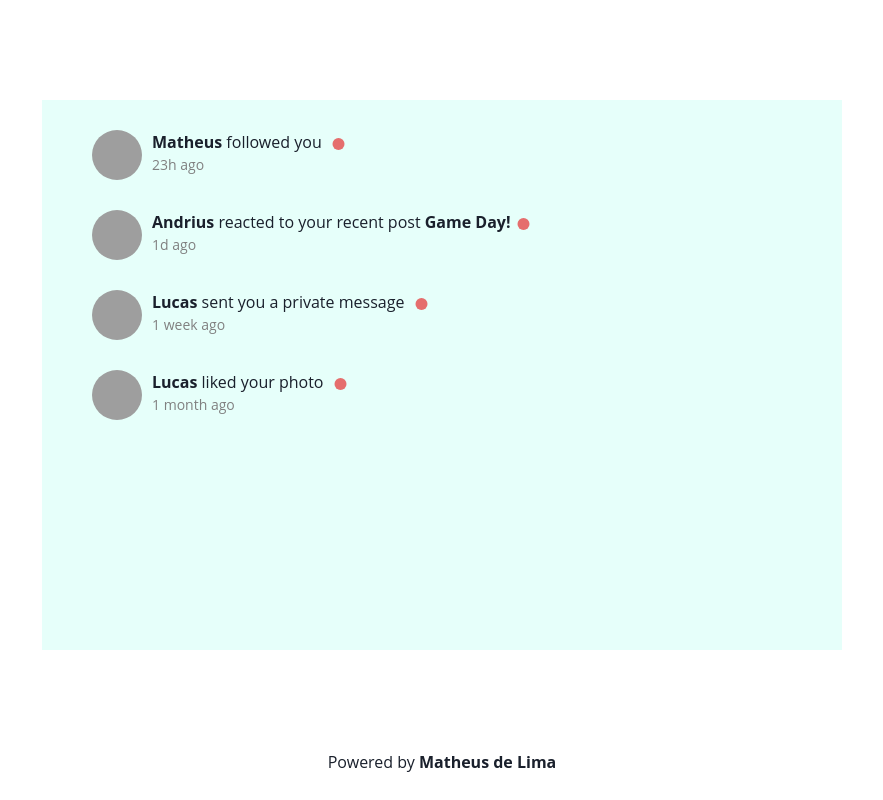
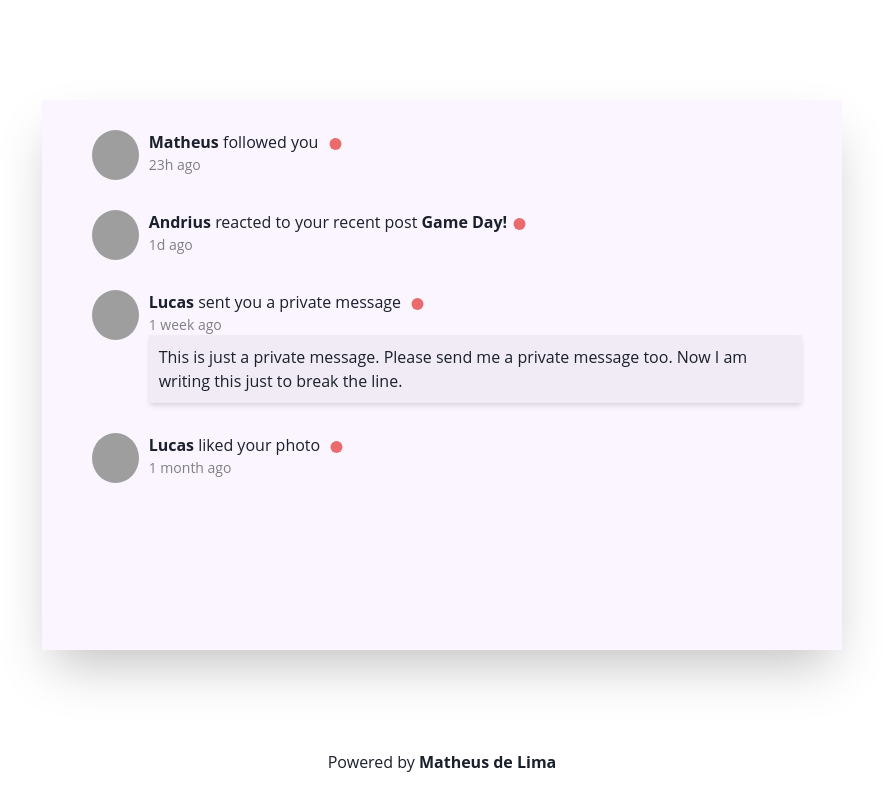
Before and after one commit to delimamatheus/notification-page, a Next.js app: page / in a window 1280 px wide. Shown: the whole page, without its empty margins (198-1081 px from the left). Built offline with nearby package versions, Linux system fonts and the light colour scheme; grey boxes are pictures that could not be loaded.

Commit message:
✨ add `PrivateMessage` interface and function

```diff
--- a/src/components/pages/Home/content.tsx
+++ b/src/components/pages/Home/content.tsx
@@ -2,6 +2,7 @@ import { Box, Center, Flex, Icon, Image, Text } from '@chakra-ui/react'
 import * as React from 'react'
 import { MessageProps } from '../../../interfaces/Home/IMessage'
 import { NotificationBoxProps } from '../../../interfaces/Home/INotificationBox'
+import { PrivateMessageProps } from '../../../interfaces/Home/IPrivateMessage'
 
 export function Message({
     name,
@@ -34,6 +35,18 @@ export function Message({
     )
 }
 
+export function PrivateMessage({
+    message
+}: PrivateMessageProps){
+    return (
+        <>
+            <Box bgColor={'RGBA(0, 0, 0, 0.04)'} ml={'10px'} boxShadow={'md'} w={'100%'}>
+                <Text p={'10px'}>{message}</Text>
+            </Box>
+        </>
+    )
+}
+
 export function NotificationBox({
     image,
     name,
@@ -56,7 +69,7 @@ export function NotificationBox({
                 </Box>
 
                 {/* Message */}
-                <Box>
+                <Box w={'100%'}>
                     <Message
                         name={name}
                         message={message}
--- /dev/null
+++ b/src/interfaces/Home/IPrivateMessage.tsx
@@ -0,0 +1,3 @@
+export interface PrivateMessageProps{
+    message: string
+}
--- a/src/pages/index.tsx
+++ b/src/pages/index.tsx
@@ -1,7 +1,7 @@
 import { Box, Center, Text } from '@chakra-ui/react'
 import Head from 'next/head'
 import styles from '../../styles/Home.module.css'
-import { NotificationBox } from '../components/pages/Home'
+import { NotificationBox, PrivateMessage } from '../components/pages/Home'
 import { MainLayout } from '../layout/MainLayout'
 
 export default function Home() {
@@ -16,11 +16,12 @@ export default function Home() {
       <MainLayout>
         <Center>
           <Box
-            bgColor={'#E6FFFA'}
+            bgColor={'#FAF5FF'}
             w={'800px'}
             h={'550px'}
             mt={'100px'}
             mb={'100px'}
+            boxShadow={'2xl'}
           >
             <NotificationBox
               image={'https://bit.ly/dan-abramov'}
@@ -47,6 +48,9 @@ export default function Home() {
               action={''}
               time={'1 week ago'}
             >
+              <PrivateMessage
+                message='This is just a private message. Please send me a private message too. Now I am writing this just to break the line.'
+              />
             </NotificationBox>
 
             <NotificationBox
```
